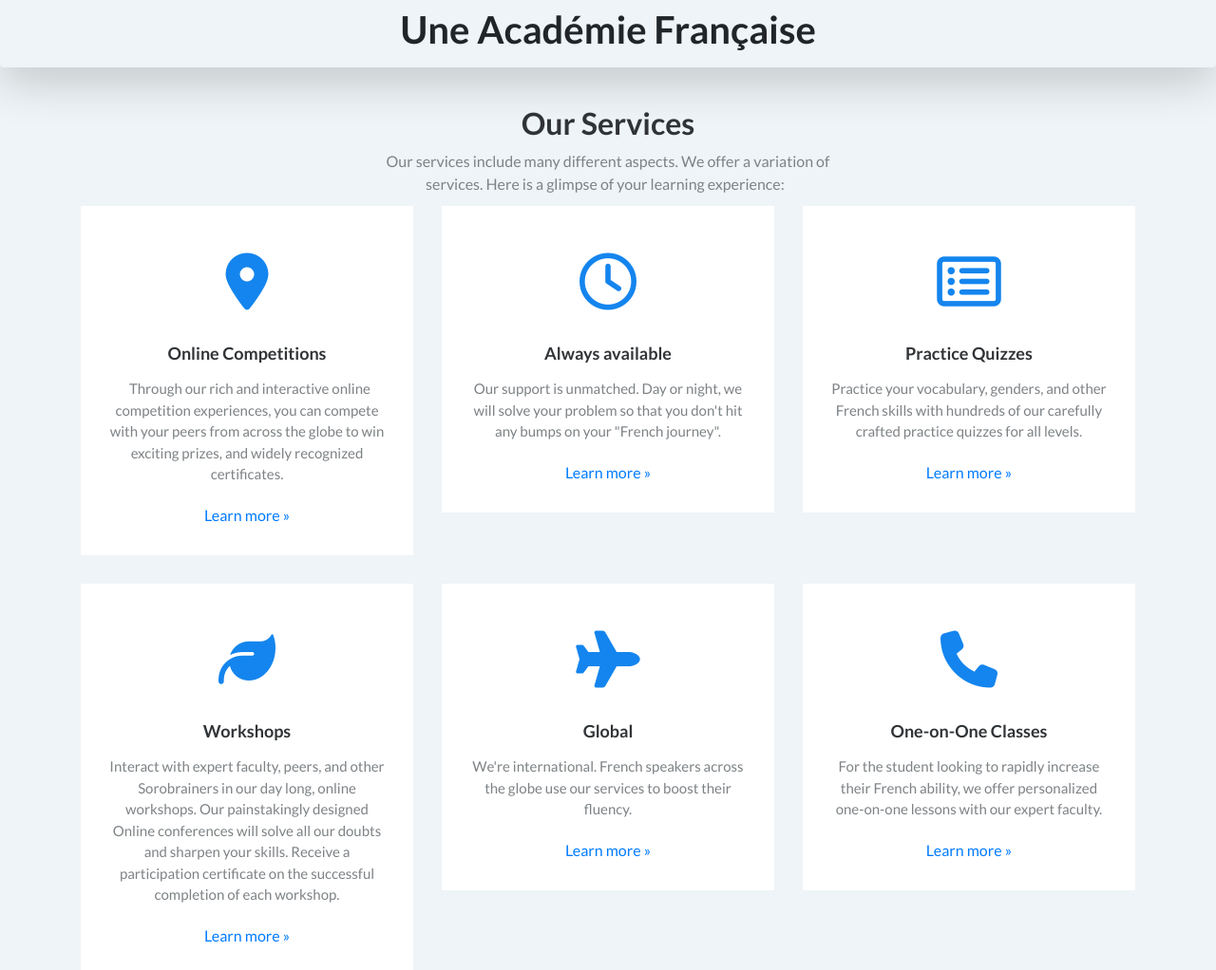
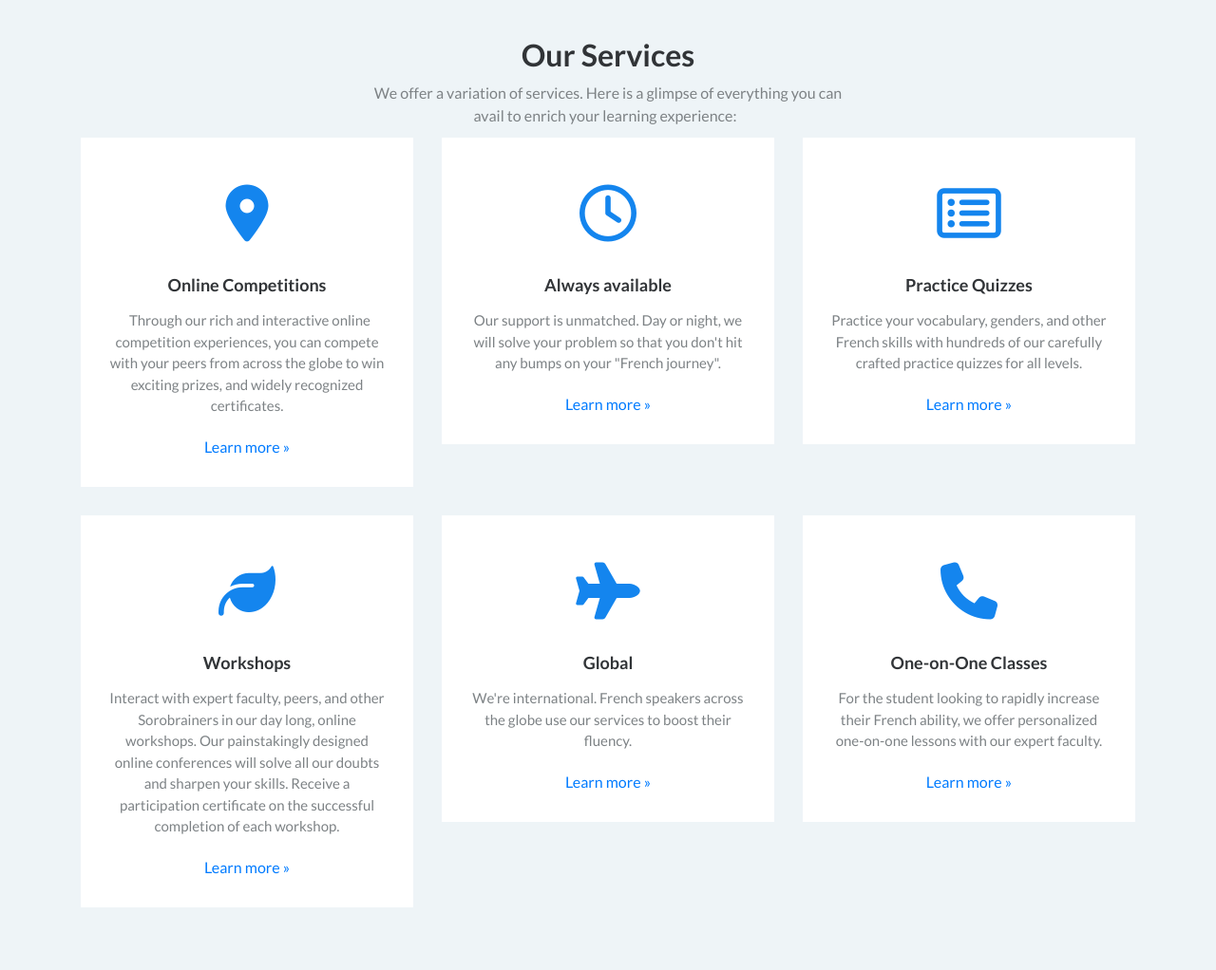
Before and after one commit to IshanManchanda/sorobrain, a Django app: page / in a window 1280 px wide. Shown: the part 548-1570 px from the top of the page at 95% size. Run offline with Django 3.2, Linux system fonts and the light colour scheme; data that the repository does not hold is empty; some libraries are stand-ins or nearby versions.

Commit message:
housekeeping

```diff
--- a/main/templates/main/book.html
+++ b/main/templates/main/book.html
@@ -9,7 +9,7 @@
 {% endblock %}
 
 {% block title %}
-	Buy Textbook | Sorobrain
+	Buy Hanbook | Sorobrain
 {% endblock %}
 
 {% block content %}
--- a/main/templates/main/contact.html
+++ b/main/templates/main/contact.html
@@ -31,7 +31,7 @@
                 <div class="col-md-12 col-lg-6">
                     <h3>Content Support</h3>
                     <p>If your query or issue has to do with the content of the website, or you want to book a class, please contact us below.&nbsp;</p>
-                    <h6><i class="fas fa-phone-alt"></i>&nbsp; Phone: <a href="tel: +919810522445">+9191981052244(five)&nbsp;</a><i class="fas fa-external-link-alt"></i></h6>
+                    <h6><i class="fas fa-phone-alt"></i>&nbsp; Phone: <a href="tel: +919810522445">+91981052244(five)&nbsp;</a><i class="fas fa-external-link-alt"></i></h6>
                     <h6><i class="fas fa-envelope"></i>&nbsp; Email:&nbsp;<em>&nbsp;</em><a href="mailto:info@sorobrain.com" target="_blank">seema@sorobrain.com</a>&nbsp;<i class="fas fa-external-link-alt"></i></h6>
                 </div>
                 <div class="col-md-12 col-lg-6">
--- a/main/templates/main/index.html
+++ b/main/templates/main/index.html
@@ -35,9 +35,9 @@
 						data-aos-duration="1100"
 						style="height: 23px;margin: -44px;margin-right: 0;margin-top: 0;margin-left: 0;margin-bottom: 32px;">
 						Welcome to Sorobrain!</h1>
-{#					<h1 data-aos="zoom-in" class="mb-5"#}
-{#						style="margin: 15px;margin-bottom: 10px;margin-top: 0;margin-right: 0;margin-left: 0;font-size: 22px;">#}
-{#						Transforming talents into geniuses.&nbsp;</h1>#}
+					<h1 data-aos="zoom-in" class="mb-5"
+						style="margin: 15px;margin-bottom: 10px;margin-top: 0;margin-right: 0;margin-left: 0;font-size: 30px;">
+						Une Académie Française&nbsp;</h1>
 				</div>
 				<div class="col-md-10 col-lg-8 col-xl-7 mx-auto">
 					<form>
@@ -56,22 +56,14 @@
 			</div>
 		</div>
 	</header>
-	<div class="container-fluid" style="background-color: #eef4f7;">
-		<div class="row" style="background-color: #eef4f7;">
-			<div class="col-md-12 text-center py-2 shadow-lg rounded"
-				 style="background-color: #eef4f7;">
-				<h1 class="display-5">Une Académie Française</h1>
-			</div>
-		</div>
-	</div>
 	<div class="features-boxed">
 		<div class="container">
 			<div class="intro">
 				<h2 class="text-center" style="margin-bottom: 8px;">Our
 					Services</h2>
-				<p class="text-center">Our services include many different
-					aspects. We offer a variation of services. Here is a
-					glimpse of your learning experience: &nbsp;</p>
+				<p class="text-center">We offer a variation of services. Here
+					is a glimpse of everything you can avail to enrich your
+					learning experience: &nbsp;</p>
 			</div>
 			<div class="row justify-content-center features"
 				 style="padding-top: 11px;">
@@ -115,7 +107,7 @@
 						<h3 class="name">Workshops </h3>
 						<p class="description">Interact with expert faculty,
 							peers, and other Sorobrainers in our day long,
-							online workshops. Our painstakingly designed Online
+							online workshops. Our painstakingly designed online
 							conferences will solve all our doubts and sharpen
 							your skills. Receive a participation certificate on
 							the successful completion of each workshop.</p>
@@ -153,14 +145,14 @@
 			<div class="row">
 				<div class="col-md-8">
 					<div class="intro">
-						<h2><i class="fas fa-book-open"></i> Our Textbook: Le
+						<h2><i class="fas fa-book-open"></i> Our Handbook: Le
 							bleu ou la rose</h2>
 						<p>Sorobrain's book, Le bleu ou la rose, is a fantastic
 							resource that consolidates all the tips, tricks,
 							and noun categorizations to master French. The book
 							is available for purchase online, but you'll also
 							get access to it after you register for a
-							competition! </p>
+							competition or a relevant workshop!</p>
 						<p class="alert alert-success">Our nationally acclaimed
 							book is available, both as an e-book and as a
 							physical publication!</p>
@@ -197,9 +189,9 @@
 							alt="">
 						<h5>Supriya Mohan</h5>
 						<p class="font-weight-light mb-0">"Seema has been
-							guiding my son Shiv with French through grade 6 and
-							7. He has performed consistently well in the
-							subject since he became her student. More
+							guiding my son Shiv with French and he has
+							performed consistently well in the subject since he
+							became her student. More
 							importantly, he enjoys his French classes and
 							really looks forward to them. Seema provides a
 							consistent bank of practice sheets to help him stay
@@ -338,7 +330,7 @@
 							src="{% static 'main/img/index/test6.jpeg' %}">
 						<h5>Swasti and Pooja Chaudhary</h5>
 						<p class="font-weight-light mb-0">"I have been learning
-							French through Seema ma'am for about two years now,
+							French through Seema ma'am for about four years now,
 							and when I first received the news about online
 							classes I was a little hesitant, however they work
 							even better than regular classes as they allow the
@@ -596,7 +588,7 @@
 									alt="workshops thumbnail"
 									src="{% static 'main/img/catalog/workshops-placeholder.png' %}">
 								<div class="card-body">
-									<h4 class="card-title">{{ w.title }}</h4>
+									<h5>{{ w.title }}</h5>
 									<p class="card-text">{{ w.description|truncatechars:200 }}</p>
 									<a href="{{ w.get_absolute_url }}">
 										<button class="btn btn-primary"
@@ -619,7 +611,7 @@
 						<p class="text-justify">Since 2009, Sorobrain® has
 							specialized in providing a fun and active learning
 							environment for its French language courses through
-							activities like theatrical performances,<br/>karaoke,
+							activities like theatrical performances, karaoke,
 							quizzes &amp; competitions, games, puzzles, etc.
 							where the knowledge is put into action. Our motive
 							is to make students absorb the language. As digital
--- a/main/templates/main/profile.html
+++ b/main/templates/main/profile.html
@@ -74,12 +74,12 @@
 		</div>
 		<div class="col-md-8">
 		  <div class="card-body" id="textbook">
-			<h5 class="card-title">Our Textbook: Le bleu ou la rose!</h5>
+			<h5 class="card-title">Our Handbook: Le bleu ou la rose!</h5>
 			<p class="card-text">
 				{% if not has_book_access %}
 					Sorobrain's book, Le bleu ou la rose, is a fantastic resource that consolidates all the tips, tricks, and noun categorizations to master French. The book is available for purchase online, but you'll also get access to it after you register for a competition!
 				{% else %}
-					You have access to our textbook now! Click on the button below to open up the PDF of the book! Also, we request that you keep the book to yourself and don't share it with anyone else.
+					You have access to our handbook now! Click on the button below to open up the PDF of the book! Also, we request that you keep the book to yourself and don't share it with anyone else.
 				{% endif %}
 			</p>
 		  </div>
--- a/workshops/templates/workshops/workshop.html
+++ b/workshops/templates/workshops/workshop.html
@@ -24,7 +24,7 @@
 				</div>
                 <div class="col-md-5 col-lg-5 shadow-sm">
                     <h3 style="font-family: Adamina, serif;margin-top: 13px;">{{ workshop.title }}&nbsp;</h3>
-                    <p style="color: #282821;font-size: 22px;"><em>Best in class French Learning workshops! Textbook included!&nbsp;</em><br></p>
+                    <p style="color: #282821;font-size: 22px;"><em>Best in class French Learning workshops! Handbook included!&nbsp;</em><br></p>
                     <p style="color: rgb(12,119,226);"><i class="fas fa-star"></i><i class="fas fa-star"></i><i class="fas fa-star"></i><i class="fas fa-star"></i><i class="fas fa-star-half-alt"></i></p>
 					<strong style="font-size: 21px;margin-bottom: 3px;padding: 24px;">{% if workshop.discount %}Discount: {{ workshop.discount }} {% else %}Price: Rs. {{ workshop.cost }}{% endif %}<br><br></strong>
 					<strong style="font-size: 18px;margin-bottom: 3px;">Date: {{ workshop.date }}<br><br></strong>
```
Also changed, not shown: main/templates/main/catalog.html (+4 -4 lines).
